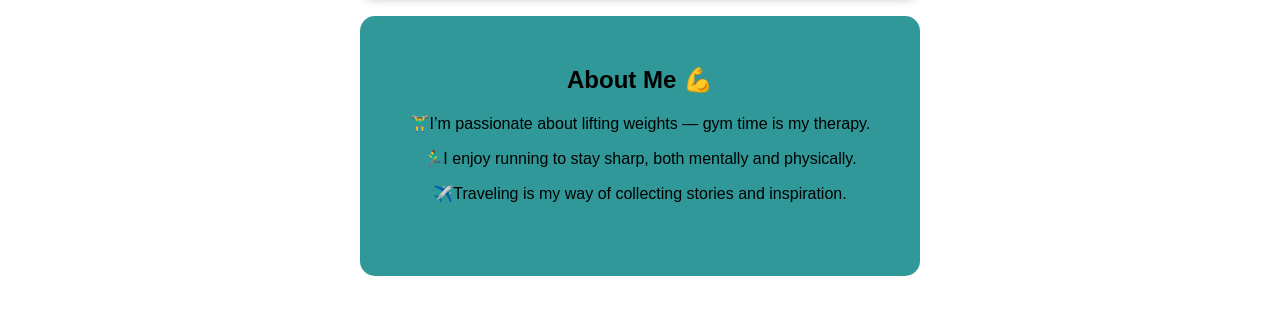
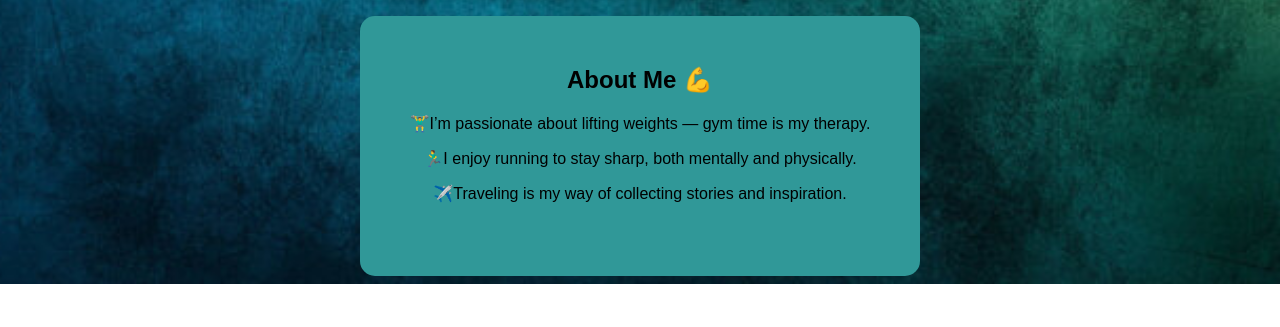
Before and after one commit to BOUKV/My-Profile, a plain HTML site: page index.html in a window 1280 px wide. Shown: the part 473-800 px from the top of the page. Drawn offline with Linux system fonts and the light colour scheme.

Commit message:
Update bokaboitio.css

```diff
--- a/bokaboitio.css
+++ b/bokaboitio.css
@@ -1,6 +1,6 @@
 body {
     font-family: Arial, sans-serif;
-    background-image: url(file:///C:/Users/aziz.boukabout/Downloads/360_F_927942465_j6MgO2enbUJ3IHfr2hn8ZxGfY1Dshi8p.jpg);
+    background-image: url(background.jpg);
     background-repeat: no-repeat;
     background-size : cover ;
     background-position: center ;
```
